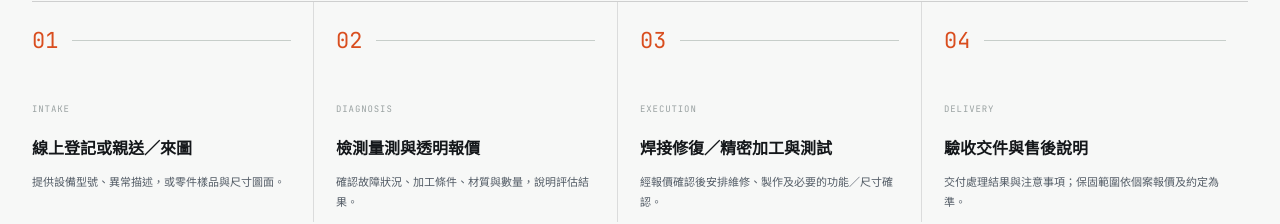
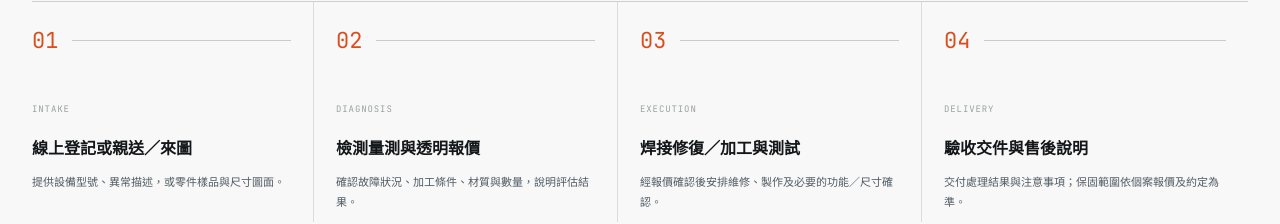
Before and after one commit to ew900115/liccheng-site, an Astro site: page / in a window 1280 px wide. Shown: the part 3891-4115 px from the top of the page. Built offline with nearby package versions, Linux system fonts and the light colour scheme; Astro itself is replaced by a stand-in of ours.

Commit message:
Update IntakeProcess.astro

```diff
--- a/src/components/IntakeProcess.astro
+++ b/src/components/IntakeProcess.astro
@@ -2,7 +2,7 @@
 const steps = [
   ['01','線上登記或親送／來圖','提供設備型號、異常描述，或零件樣品與尺寸圖面。','INTAKE'],
   ['02','檢測量測與透明報價','確認故障狀況、加工條件、材質與數量，說明評估結果。','DIAGNOSIS'],
-  ['03','焊接修復／精密加工與測試','經報價確認後安排維修、製作及必要的功能／尺寸確認。','EXECUTION'],
+  ['03','焊接修復／加工與測試','經報價確認後安排維修、製作及必要的功能／尺寸確認。','EXECUTION'],
   ['04','驗收交件與售後說明','交付處理結果與注意事項；保固範圍依個案報價及約定為準。','DELIVERY']
 ];
 ---
```
